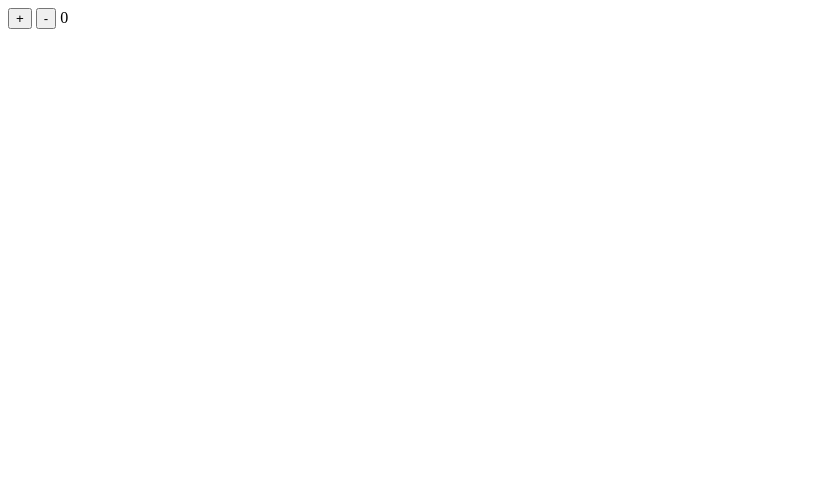
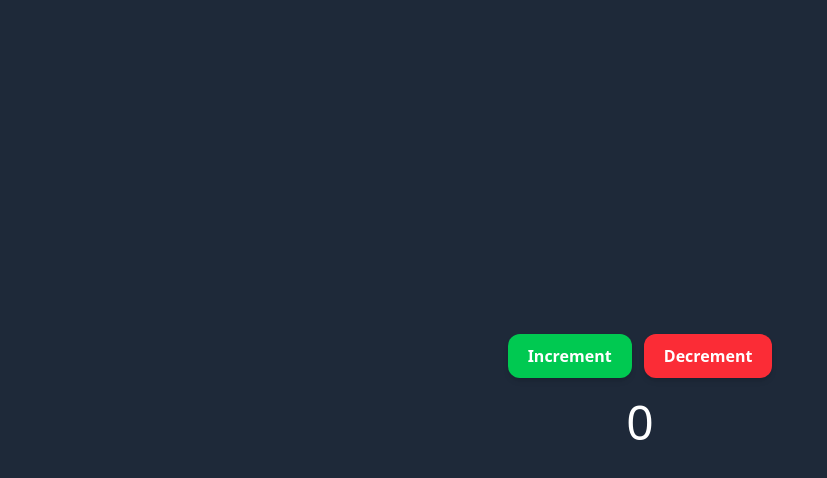
Before and after one commit to mdsadid/Building-AlpineJS, a website: page index.html in a window 1280 px wide. Shown: the whole page, without its empty margins (0-827 px from the left). Drawn offline with nearby package versions, Linux system fonts and the light colour scheme.

Commit message:
Refactoring For Flexibility

```diff
--- /dev/null
+++ b/alpine.js
@@ -0,0 +1,78 @@
+window.Alpine = {
+  directives: {
+    'x-text': (el, value) => {
+      el.innerText = value;
+    },
+    'x-show': (el, value) => {
+      el.style.display = value ? 'block' : 'none';
+    },
+  },
+
+  start() {
+    this.root = document.querySelector('[x-data]');
+    this.rawData = this.getInitialData();
+    this.data = this.observe(this.rawData);
+
+    this.registerListeners();
+    this.refreshDOM();
+  },
+
+  getInitialData() {
+    let dataString = this.root.getAttribute('x-data');
+
+    return eval(`(${dataString})`);
+  },
+
+  observe(data) {
+    let self = this;
+
+    return new Proxy(data, {
+      set(target, prop, value) {
+        target[prop] = value;
+
+        self.refreshDOM();
+
+        return true;
+      }
+    });
+  },
+
+  registerListeners() {
+    this.walkDOM(this.root, el => {
+      Array.from(el.attributes).forEach(attribute => {
+        if (!attribute.name.startsWith('@')) return;
+
+        let event = attribute.name.replace('@', '');
+        let expression = attribute.value;
+
+        el.addEventListener(event, () => {
+          eval(`(this.data.${expression})`);
+        });
+      });
+    });
+  },
+
+  refreshDOM() {
+    this.walkDOM(this.root, el => {
+      Array.from(el.attributes).forEach(attribute => {
+        if (!Object.keys(this.directives).includes(attribute.name)) return;
+
+        this.directives[attribute.name](el, eval(`(this.data.${attribute.value})`));
+      });
+    });
+  },
+
+  walkDOM(el, callback) {
+    callback(el);
+
+    el = el.firstElementChild;
+
+    while (el) {
+      this.walkDOM(el, callback);
+
+      el = el.nextElementSibling;
+    }
+  },
+};
+
+window.Alpine.start();
--- a/index.html
+++ b/index.html
@@ -1,20 +1,33 @@
 <!DOCTYPE html>
 <html lang="en">
-
   <head>
     <meta charset="UTF-8">
     <meta name="viewport" content="width=device-width, initial-scale=1.0">
     <title>AlpineJS</title>
+    <script src="https://cdn.jsdelivr.net/npm/@tailwindcss/browser@4"></script>
   </head>
 
-	<body>
-		<div x-data="{ count: 0 }">
-			<button type="button" @click="count++">+</button>
-			<button type="button" @click="count--">-</button>
-			<span x-text="count"></span>
+  <body class="min-h-screen flex items-center justify-center bg-gray-800 text-white">
+    <div x-data="{ count: 0 }" class="space-y-5 text-center">
+      <button
+        type="button"
+        @click="count++"
+        class="px-5 py-2.5 rounded-xl font-semibold bg-green-500 shadow-md hover:shadow-lg hover:bg-green-700 transition-all duration-200 cursor-pointer"
+      >
+        Increment
+      </button>
+      <button
+        type="button"
+        @click="count--"
+        class="px-5 py-2.5 ml-2 rounded-xl font-semibold bg-red-500 shadow-md hover:shadow-lg hover:bg-red-700 transition-all duration-200 cursor-pointer"
+      >
+        Decrement
+      </button>
+      <p x-text="count" class="text-5xl"></p>
+      <p x-show="count > 2" class="text-xl text-yellow-300">I am over 2</p>
+      <p x-show="count < 0" class="text-xl text-red-500">I am under 0</p>
     </div>
 
-		<script src="./main.js"></script>
+    <script src="./alpine.js"></script>
   </body>
-
 </html>
--- a/main.js
+++ /dev/null
@@ -1,59 +0,0 @@
-let root = document.querySelector('[x-data]');
-let rawData = getInitialData();
-let data = observe(rawData);
-
-function getInitialData() {
-	let dataString = root.getAttribute('x-data');
-
-	return eval(`(${dataString})`);
-}
-
-function observe(data) {
-	return new Proxy(data, {
-		set(target, prop, value) {
-			target[prop] = value;
-
-			refreshDOM(root);
-
-			return true;
-		}
-	});
-}
-
-registerListeners();
-
-function registerListeners() {
-	walkDOM(root, el => {
-		if (el.hasAttribute('@click')) {
-			let expression = el.getAttribute('@click');
-
-			el.addEventListener('click', () => {
-				eval(`(data.${expression})`);
-			});
-		}
-	});
-}
-
-refreshDOM(root);
-
-function refreshDOM(root) {
-	walkDOM(root, el => {
-		if (el.hasAttribute('x-text')) {
-			let expression = el.getAttribute('x-text');
-
-			el.innerText = eval(`(data.${expression})`);
-		}
-	});
-}
-
-function walkDOM(el, callback) {
-	callback(el);
-
-	el = el.firstElementChild;
-
-	while (el) {
-		walkDOM(el, callback);
-
-		el = el.nextElementSibling;
-	}
-}
```
Lines whose indentation alone changed are shown as unchanged.
